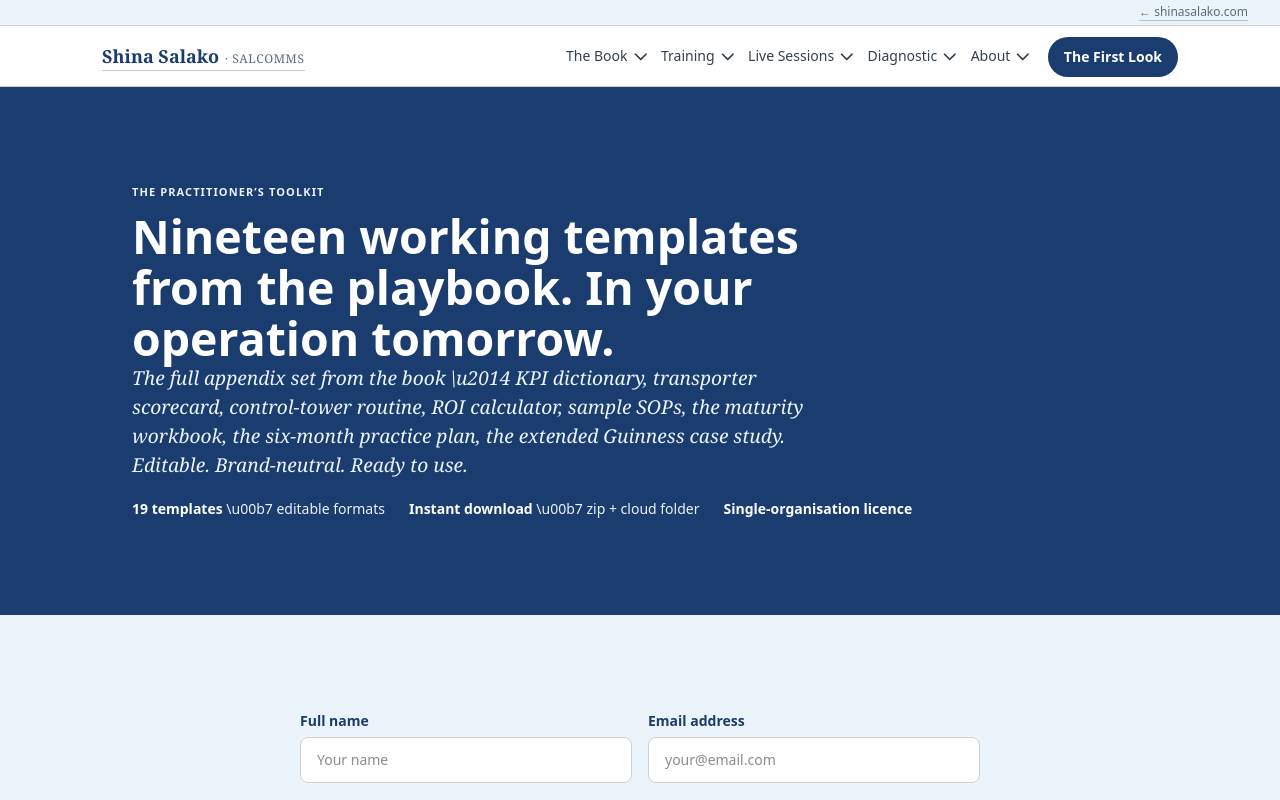
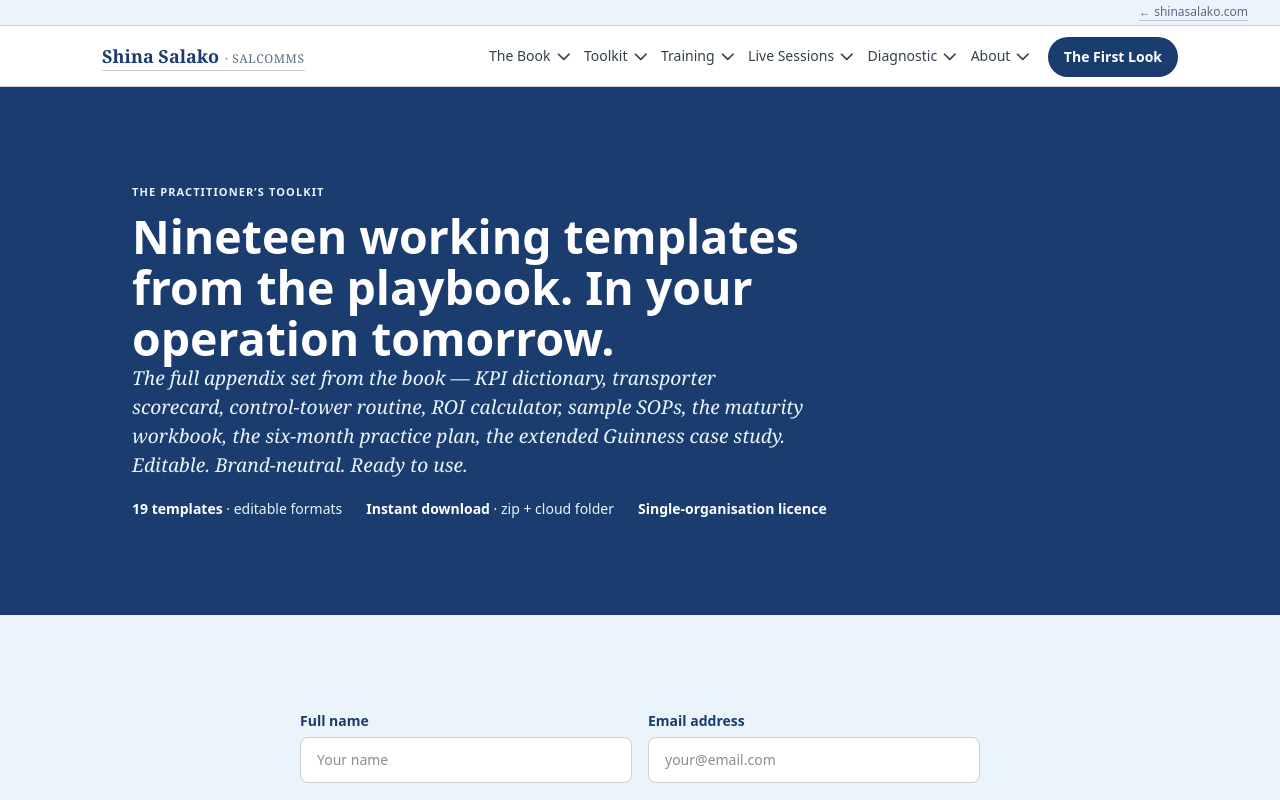
Before and after one commit to techbitdigital/shinasalako-next, a Next.js app: page /fleet/toolkit in a window 1280 px wide. Shown: the top 800 px of the page. Built offline with nearby package versions, Linux system fonts and the light colour scheme.

Commit message:
fix: escaped unicode rendering, promote Toolkit to top-level fleet nav item

```diff
--- a/src/components/fleet/FleetToolkitClient.tsx
+++ b/src/components/fleet/FleetToolkitClient.tsx
@@ -35,13 +35,13 @@ export default function FleetToolkitClient() {
             className="font-serif italic mb-7"
             style={{ color: "var(--cream)", fontSize: "1.2rem", lineHeight: 1.5, maxWidth: "680px" }}
           >
-            The full appendix set from the book \u2014 KPI dictionary, transporter scorecard, control-tower
+            The full appendix set from the book — KPI dictionary, transporter scorecard, control-tower
             routine, ROI calculator, sample SOPs, the maturity workbook, the six-month practice plan, the
             extended Guinness case study. Editable. Brand-neutral. Ready to use.
           </p>
           <div className="flex flex-wrap gap-6 text-sm" style={{ color: "var(--cream)" }}>
-            <span><strong style={{ color: "#fff" }}>19 templates</strong> \u00b7 editable formats</span>
-            <span><strong style={{ color: "#fff" }}>Instant download</strong> \u00b7 zip + cloud folder</span>
+            <span><strong style={{ color: "#fff" }}>19 templates</strong> · editable formats</span>
+            <span><strong style={{ color: "#fff" }}>Instant download</strong> · zip + cloud folder</span>
             <span><strong style={{ color: "#fff" }}>Single-organisation licence</strong></span>
           </div>
         </div>
@@ -149,7 +149,7 @@ export default function FleetToolkitClient() {
                       className="w-full text-center py-3 rounded text-sm font-semibold block"
                       style={{ background: "transparent", color: "var(--navy)", border: "1.5px solid var(--navy)" }}
                     >
-                      Buy in dollars \u2014 contact us
+                      Buy in dollars — contact us
                     </Link>
                   </div>
                 ))}
@@ -169,7 +169,7 @@ export default function FleetToolkitClient() {
           <p className="font-serif italic text-lg mb-10" style={{ color: "var(--ink-soft)", maxWidth: "780px" }}>
             Every template is editable, brand-neutral, and built from real operating use across cargo-owner and
             transporter engagements. You drop in your own logo, your own KPI definitions, your own transporter
-            mix \u2014 and the templates work in your operation tomorrow.
+            mix — and the templates work in your operation tomorrow.
           </p>
 
           {toolkitCategories.map((cat) => (
@@ -230,15 +230,15 @@ export default function FleetToolkitClient() {
           <p className="text-[11px] tracking-widest uppercase font-bold mb-3" style={{ color: "var(--cream)" }}>Licence terms</p>
           <h2 className="font-serif text-2xl mb-5" style={{ color: "#fff" }}>One organisation, unlimited internal users.</h2>
           <p className="text-sm leading-relaxed mb-3" style={{ color: "rgba(235,243,251,0.92)" }}>
-            The Toolkit is licensed for use inside a single buying organisation \u2014 head office, all branches,
+            The Toolkit is licensed for use inside a single buying organisation — head office, all branches,
             all internal users, no per-seat limit. You may rebrand the templates with your own logo and adapt
             them to your operation. You may not redistribute, resell, or use them inside a paid consulting
-            engagement for a third party without a separate commercial licence \u2014 write to{" "}
+            engagement for a third party without a separate commercial licence — write to{" "}
             <a href="mailto:enquiries@salcomms.com" style={{ color: "#fff" }}>enquiries@salcomms.com</a> for
             consultant licensing.
           </p>
           <p className="text-sm leading-relaxed" style={{ color: "rgba(235,243,251,0.92)" }}>
-            Free updates for twelve months. After twelve months, an annual renewal is available \u2014 or you
+            Free updates for twelve months. After twelve months, an annual renewal is available — or you
             keep the version you have, indefinitely.
           </p>
         </div>
--- a/src/components/layout/FleetNav.tsx
+++ b/src/components/layout/FleetNav.tsx
@@ -11,9 +11,16 @@ const navGroups = [
     children: [
       { href: "/fleet/book", label: "About the book" },
       { href: "/fleet/firstlook", label: "Get the First Look — free" },
-      { href: "/fleet/toolkit", label: "Practitioner toolkit" },
       { href: "/fleet/blog", label: "Writing & articles" },
       { href: "/fleet/press", label: "Press" },
+    ],
+  },
+  {
+    label: "Toolkit",
+    href: "/fleet/toolkit",
+    children: [
+      { href: "/fleet/toolkit", label: "The Practitioner's Toolkit" },
+      { href: "/fleet/toolkit#buy", label: "Pricing & buy" },
     ],
   },
   {
--- a/src/lib/data/toolkit.ts
+++ b/src/lib/data/toolkit.ts
@@ -13,50 +13,50 @@ export const toolkitCategories: ToolkitCategory[] = [
   {
     name: "Operating reference",
     items: [
-      { code: "A", title: "KPI Dictionary", desc: "The named definitions of every fleet KPI used in the book \u2014 on-time delivery, dwell time, route compliance, cost-per-km \u2014 with the formula, the data source, and the owner." },
-      { code: "B", title: "RACI Matrix", desc: "Responsibility / Accountable / Consulted / Informed mapping across every operating discipline in the book \u2014 for a cargo-owner organisation and a transporter, separately." },
-      { code: "E", title: "Control Tower Routine", desc: "The daily, weekly, and monthly control-tower routine as a one-page checklist \u2014 the order of checks, the named outputs, the cadence of escalations." },
+      { code: "A", title: "KPI Dictionary", desc: "The named definitions of every fleet KPI used in the book — on-time delivery, dwell time, route compliance, cost-per-km — with the formula, the data source, and the owner." },
+      { code: "B", title: "RACI Matrix", desc: "Responsibility / Accountable / Consulted / Informed mapping across every operating discipline in the book — for a cargo-owner organisation and a transporter, separately." },
+      { code: "E", title: "Control Tower Routine", desc: "The daily, weekly, and monthly control-tower routine as a one-page checklist — the order of checks, the named outputs, the cadence of escalations." },
       { code: "N", title: "Vehicle Master Data Spec", desc: "The minimum master-data fields every vehicle record must carry for telematics reporting to be reliable, with the validation rules." },
     ],
   },
   {
     name: "Scorecards & operating templates",
     items: [
-      { code: "D", title: "Transporter Scorecard", desc: "The monthly scorecard cargo-owners use to grade third-party transporters on a single page \u2014 the metrics, the weightings, the conversation prompts." },
+      { code: "D", title: "Transporter Scorecard", desc: "The monthly scorecard cargo-owners use to grade third-party transporters on a single page — the metrics, the weightings, the conversation prompts." },
       { code: "K", title: "Driver Behaviour Scorecard", desc: "Weekly driver scorecard built to be read in the depot, not the dashboard. The five behaviours, the scoring, the coaching frame." },
-      { code: "L", title: "Fuel Discipline Template", desc: "The monthly fuel review pack for the transporter-owned fuel model \u2014 actual versus expected, the variance investigation log." },
-      { code: "O", title: "Maintenance Schedule Template", desc: "Preventive-maintenance schedule and tracker by vehicle class \u2014 the intervals, the triggers, the compliance reporting." },
+      { code: "L", title: "Fuel Discipline Template", desc: "The monthly fuel review pack for the transporter-owned fuel model — actual versus expected, the variance investigation log." },
+      { code: "O", title: "Maintenance Schedule Template", desc: "Preventive-maintenance schedule and tracker by vehicle class — the intervals, the triggers, the compliance reporting." },
     ],
   },
   {
     name: "Protocols & SOPs",
     items: [
-      { code: "F", title: "Sample Standard Operating Procedures", desc: "Six worked SOPs \u2014 depot start-up, trip dispatch, exception escalation, vehicle handover, incident first response, daily reporting." },
-      { code: "G", title: "Incident Protocols", desc: "Step-by-step protocols for the five most common incident types \u2014 diversion, theft, missing cargo, accident, breakdown \u2014 with named owners." },
-      { code: "P", title: "Vendor Governance Cadence", desc: "Monthly transporter performance-review meeting agenda, minutes template, action-tracker \u2014 the discipline that makes the scorecard land." },
+      { code: "F", title: "Sample Standard Operating Procedures", desc: "Six worked SOPs — depot start-up, trip dispatch, exception escalation, vehicle handover, incident first response, daily reporting." },
+      { code: "G", title: "Incident Protocols", desc: "Step-by-step protocols for the five most common incident types — diversion, theft, missing cargo, accident, breakdown — with named owners." },
+      { code: "P", title: "Vendor Governance Cadence", desc: "Monthly transporter performance-review meeting agenda, minutes template, action-tracker — the discipline that makes the scorecard land." },
     ],
   },
   {
     name: "Frameworks & planning",
     items: [
-      { code: "I", title: "Six-Month Practice Plan", desc: "A 26-week structured plan to take any cargo-owner or transporter operation from Stage 1 to Stage 3 on the FOS maturity model \u2014 with weekly deliverables." },
-      { code: "J", title: "Maturity Model Workbook", desc: "The full 18-question workbook behind the free FOS assessment \u2014 with the scoring rubric, the layer-by-layer interpretation, and the next-move guide." },
-      { code: "Q", title: "90-Day Improvement Plan", desc: "The one-page improvement plan template participants leave the training programmes with \u2014 outcomes, owners, milestones, the day-30 and day-90 check-in." },
+      { code: "I", title: "Six-Month Practice Plan", desc: "A 26-week structured plan to take any cargo-owner or transporter operation from Stage 1 to Stage 3 on the FOS maturity model — with weekly deliverables." },
+      { code: "J", title: "Maturity Model Workbook", desc: "The full 18-question workbook behind the free FOS assessment — with the scoring rubric, the layer-by-layer interpretation, and the next-move guide." },
+      { code: "Q", title: "90-Day Improvement Plan", desc: "The one-page improvement plan template participants leave the training programmes with — outcomes, owners, milestones, the day-30 and day-90 check-in." },
     ],
   },
   {
     name: "Calculation tools",
     items: [
-      { code: "H", title: "ROI Calculator (Excel)", desc: "The full ROI calculation spreadsheet from Chapter 19 \u2014 cost-side and benefit-side inputs, automatic calculations, the worked example pre-loaded." },
-      { code: "R", title: "Cost-per-Kilometre Model (Excel)", desc: "Vehicle-level cost-per-km calculator covering fuel, maintenance, depreciation, driver cost, overhead \u2014 with variance reporting." },
-      { code: "S", title: "Freight-Rate Sensitivity Model (Excel)", desc: "Tool to model freight-rate changes against transporter margin and cargo-owner cost \u2014 for negotiations grounded in evidence." },
+      { code: "H", title: "ROI Calculator (Excel)", desc: "The full ROI calculation spreadsheet from Chapter 19 — cost-side and benefit-side inputs, automatic calculations, the worked example pre-loaded." },
+      { code: "R", title: "Cost-per-Kilometre Model (Excel)", desc: "Vehicle-level cost-per-km calculator covering fuel, maintenance, depreciation, driver cost, overhead — with variance reporting." },
+      { code: "S", title: "Freight-Rate Sensitivity Model (Excel)", desc: "Tool to model freight-rate changes against transporter margin and cargo-owner cost — for negotiations grounded in evidence." },
     ],
   },
   {
     name: "Case study",
     items: [
-      { code: "C", title: "Guinness Nigeria \u2014 Extended Case Study (PDF)", desc: "The full extended case study \u2014 twelve years of embedded telematics service at Guinness Nigeria. The starting condition, the operating model, the moments where the model held, the lessons. Approximately 40 pages." },
-      { code: "M", title: "Engagement Models Reference", desc: "Side-by-side description of the three SALCOMMS engagement models \u2014 embedded service, direct service, advisory \u2014 and where each one fits." },
+      { code: "C", title: "Guinness Nigeria — Extended Case Study (PDF)", desc: "The full extended case study — twelve years of embedded telematics service at Guinness Nigeria. The starting condition, the operating model, the moments where the model held, the lessons. Approximately 40 pages." },
+      { code: "M", title: "Engagement Models Reference", desc: "Side-by-side description of the three SALCOMMS engagement models — embedded service, direct service, advisory — and where each one fits." },
     ],
   },
 ];
@@ -76,37 +76,37 @@ export interface ToolkitTier {
 export const toolkitTiers: ToolkitTier[] = [
   {
     key: "toolkit",
-    label: "Option 1 \u00b7 Toolkit only",
+    label: "Option 1 · Toolkit only",
     title: "The Toolkit.",
-    desc: "For practitioners who already own the book \u2014 or who want the templates without reading the full ~270 pages. The complete 19-appendix set as editable, brand-neutral files.",
+    desc: "For practitioners who already own the book — or who want the templates without reading the full ~270 pages. The complete 19-appendix set as editable, brand-neutral files.",
     features: [
-      "All 19 appendices \u00b7 editable .xlsx, .docx, .pdf",
-      "Brand-neutral templates \u00b7 drop in your own logo",
+      "All 19 appendices · editable .xlsx, .docx, .pdf",
+      "Brand-neutral templates · drop in your own logo",
       "The extended Guinness Nigeria case study (PDF)",
-      "Single-organisation licence \u00b7 unlimited internal users",
+      "Single-organisation licence · unlimited internal users",
       "Free updates for 12 months",
     ],
-    priceNaira: "\u20a695,000",
+    priceNaira: "₦95,000",
     priceUsd: "$225",
     delivery: "Download link emailed on purchase",
   },
   {
     key: "bundle",
-    label: "Option 2 \u00b7 Book + Toolkit bundle",
+    label: "Option 2 · Book + Toolkit bundle",
     badge: "Best value",
     title: "The Book and the Toolkit.",
     desc: "For first-time buyers. The ~270-page book (paperback or eBook) plus the 19-appendix toolkit at a combined price below the sum of the two.",
     features: [
-      "The full ~270-page book \u00b7 paperback or eBook",
-      "All 19 appendices \u00b7 editable templates",
+      "The full ~270-page book · paperback or eBook",
+      "All 19 appendices · editable templates",
       "The extended Guinness Nigeria case study",
       "Single-organisation licence on the toolkit",
       "Free updates for 12 months",
       "Priority email support for setup questions",
     ],
-    priceNaira: "\u20a6110,000",
+    priceNaira: "₦110,000",
     priceUsd: "$265",
-    delivery: "Book ships within 3\u20137 working days \u00b7 toolkit downloads immediately",
+    delivery: "Book ships within 3–7 working days · toolkit downloads immediately",
   },
 ];
 
@@ -114,7 +114,7 @@ export const toolkitBuyerTypes = [
   {
     label: "Buyer 1",
     title: "Cargo-owner operations leaders",
-    desc: "Heads of supply chain or transport who want the scorecards, the control-tower routine, the ROI calculator working inside their operation in week one \u2014 without waiting for an external engagement.",
+    desc: "Heads of supply chain or transport who want the scorecards, the control-tower routine, the ROI calculator working inside their operation in week one — without waiting for an external engagement.",
   },
   {
     label: "Buyer 2",
@@ -131,7 +131,7 @@ export const toolkitBuyerTypes = [
 export const toolkitFaqs = [
   {
     q: "What formats do the files come in?",
-    a: "Mostly editable Microsoft Office formats \u2014 .xlsx for calculators and trackers, .docx for SOPs and protocols, .pdf for the reference documents and the case study. Everything opens in Google Workspace and LibreOffice as well.",
+    a: "Mostly editable Microsoft Office formats — .xlsx for calculators and trackers, .docx for SOPs and protocols, .pdf for the reference documents and the case study. Everything opens in Google Workspace and LibreOffice as well.",
   },
   {
     q: "How is the Toolkit delivered?",
@@ -139,7 +139,7 @@ export const toolkitFaqs = [
   },
   {
     q: "Do I need the book to use the Toolkit?",
-    a: "No \u2014 the templates are self-explanatory, each with a one-page README. But the book explains the reasoning behind each one, and most buyers find the combination considerably more useful than either alone. Hence the bundle option.",
+    a: "No — the templates are self-explanatory, each with a one-page README. But the book explains the reasoning behind each one, and most buyers find the combination considerably more useful than either alone. Hence the bundle option.",
   },
   {
     q: "Will the Toolkit work for our specific industry?",
@@ -147,7 +147,7 @@ export const toolkitFaqs = [
   },
   {
     q: "What if I want help installing the templates in our operation?",
-    a: "That is what the training programmes are designed for \u2014 six-week practitioner cohorts that walk a team through installing the discipline these templates support. The Toolkit gives you the artefacts; the training programmes give you the practice.",
+    a: "That is what the training programmes are designed for — six-week practitioner cohorts that walk a team through installing the discipline these templates support. The Toolkit gives you the artefacts; the training programmes give you the practice.",
   },
   {
     q: "What about consultants who want to use the Toolkit with their own clients?",
```
